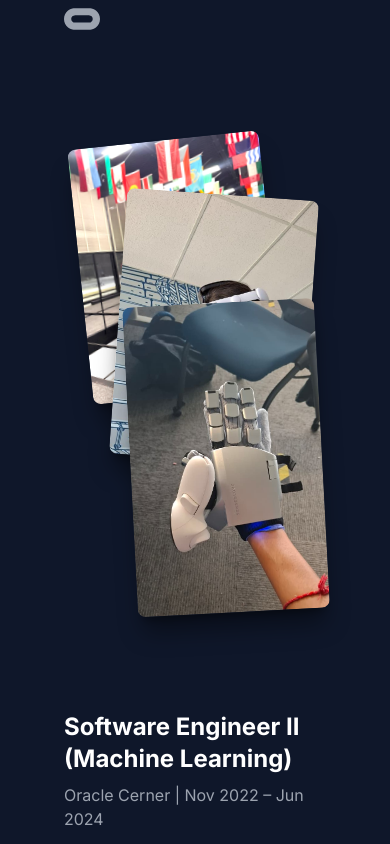
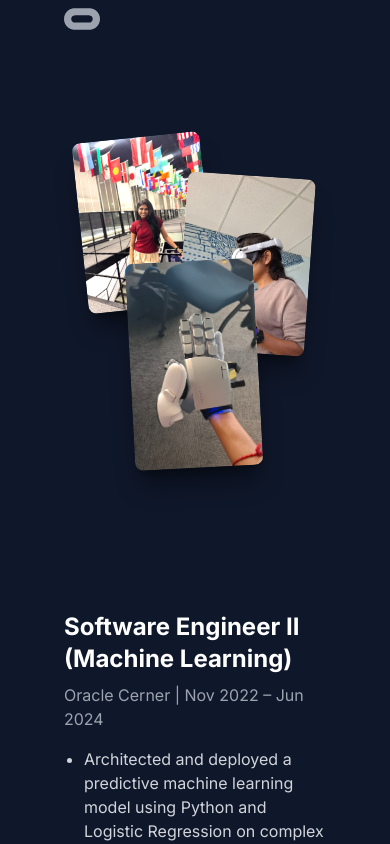
Before and after one commit to NandiniDevraj/nandini-portfolio, a React (Vite) app: page / in a window 390 px wide. Shown: the part 6480-7324 px from the top of the page. Built offline with nearby package versions, Linux system fonts and the light colour scheme.

Commit message:
Fix: Show experience gallery on mobile

```diff
--- a/src/components/ScrollingImageGallery.jsx
+++ b/src/components/ScrollingImageGallery.jsx
@@ -16,28 +16,28 @@ const ScrollingImageGallery = ({ images }) => {
     {
       y: y1,
       // --- REDUCED WIDTH ---
-      positionClasses: 'absolute top-8 left-4 w-48', // was w-72
+      positionClasses: 'absolute top-8 left-4 w-32 lg:w-48', // was w-72
       rotate: -6,
       zIndex: 1,
     },
     {
       y: y2,
       // --- REDUCED WIDTH ---
-      positionClasses: 'absolute top-1/4 right-4 w-48', // was w-80
+      positionClasses: 'absolute top-1/4 right-4 w-32 lg:w-48', // was w-80
       rotate: 4,
       zIndex: 2,
     },
     {
       y: y3,
       // --- REDUCED WIDTH ---
-      positionClasses: 'absolute top-1/2 left-1/4 w-48', // was w-64
+      positionClasses: 'absolute top-1/2 left-1/4 w-32 lg:w-48', // was w-64
       rotate: -3,
       zIndex: 3,
     },
   ];
 
   return (
-    <div ref={galleryRef} className="relative h-[450px]">
+    <div ref={galleryRef} className="relative h-[350px] lg:h-[450px] w-full">
       {images.map((img, i) => {
         const anim = imageAnims[i % imageAnims.length];
         return (
```
